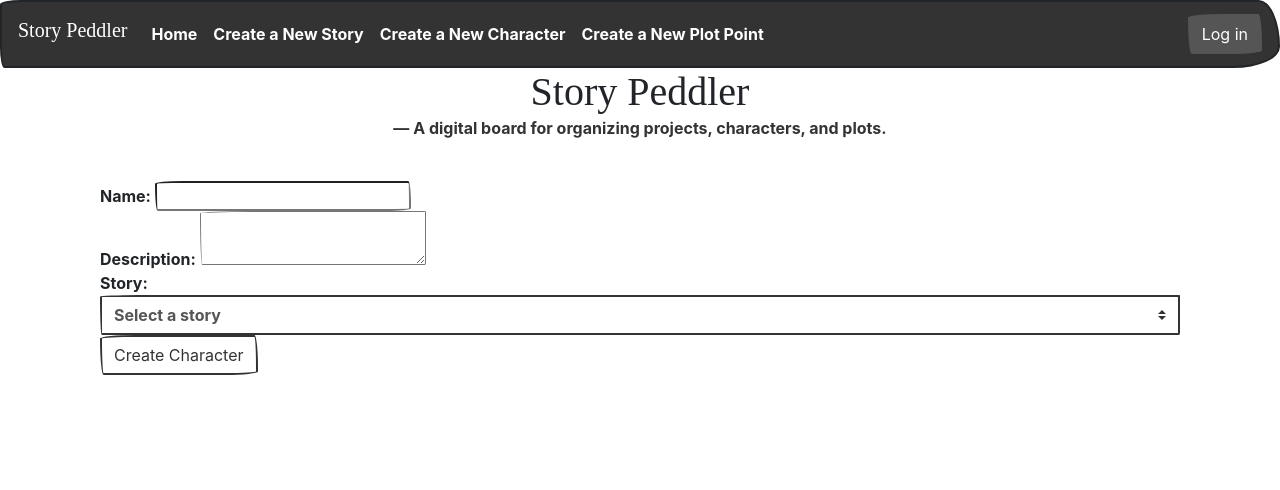
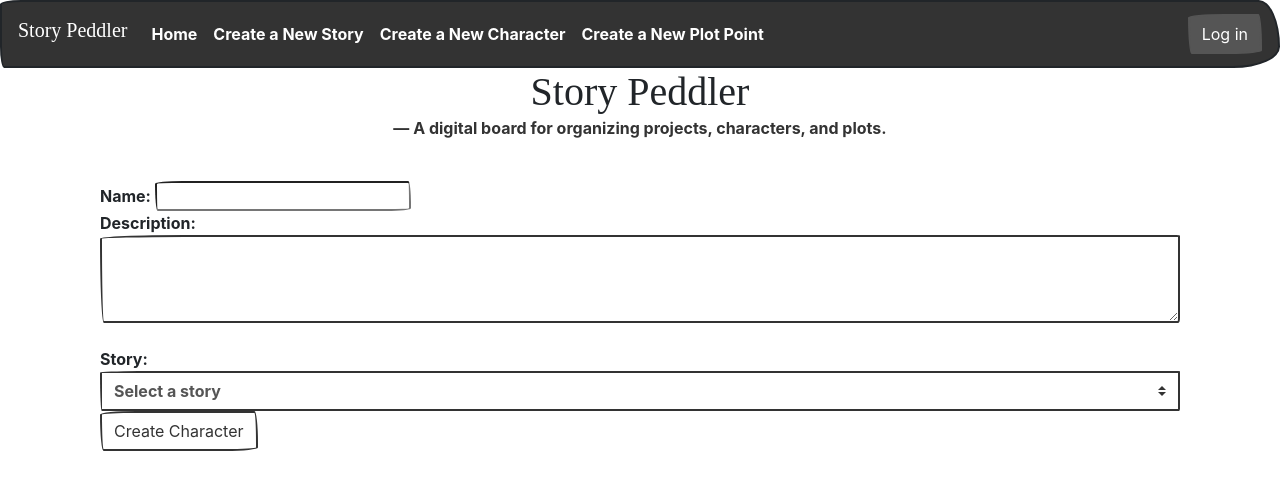
Before and after one commit to sebastianspiegel/story-peddler-react, a React (Create React App) app: page /characters/new in a window 1280 px wide. Shown: the top 490 px of the page. Built offline with nearby package versions, Linux system fonts and the light colour scheme; a web font is replaced by a local one.

Commit message:
add value attribute to new character form

```diff
--- a/src/components/NewCharacterForm.js
+++ b/src/components/NewCharacterForm.js
@@ -1,14 +1,83 @@
-export default function NewCharacter(props) {
+import React from "react";
+import { Redirect } from "react-router";
+
+export default class NewCharacter extends React.Component {
+
+    state = {
+        name: '',
+        description: '',
+        story: '',
+        errors: ''
+    }
+
+    handleChange = (e) => {
+        const {name, value} = e.target
+        this.setState({
+            [name]: value
+        })
+    }
+
+    handleSubmit = (e) => {
+        e.preventDefault()
+        const {name, description, story_id} = this.state
+
+        let characterInfo = {
+            story: {
+                name: name,
+                description: description,
+                story_id: story_id
+            }
+        }
+
+        const configObj = {
+            method: 'POST',
+            headers: {
+                "Content-Type": "application/json",
+                Accept: "application/json"
+            },
+            body: JSON.stringify(characterInfo)
+        }
+        console.log(characterInfo)
+        console.log(configObj)
+
+        fetch(`http://localhost:3001/characters`, configObj)
+        .then(resp => resp.json())
+        .then(json => {
+            console.log(json)
+            if (json.success){
+                this.setRedirect()
+            } else {
+                alert(json.message)
+            }
+        })
+    }
+
+    setRedirect = () => {
+        this.setState({
+            ...this.state,
+            redirect: true
+        })
+    }
+
+    renderRedirect = () => {
+        if (this.state.redirect) {
+          return <Redirect to='/' />
+        }
+    }
+
+    render(){
         return(
             <div className="new-form">
-            <form onSubmit={props.handleSubmit}>
-                Name: <input type="text" name="name" onChange={props.handleChange} /><br/>
-                Description: <textarea name="desc" onChange={props.handleChange} rows="2"/><br/>
-                Story: <select class="custom-select" name="story">
-                    <option selected="">Select a story</option>
+                {this.renderRedirect()}
+                <form onSubmit={this.handleSubmit}>
+                    Name: <input type="text" value={this.state.name} onChange={this.handleChange} /><br/>
+                    Description: <textarea className="form-control" value={this.state.description} onChange={this.handleChange} rows="3"/><br/>
+                    Story: <select className="custom-select" name="story" value={this.state.story_id}>
+                        <option defaultValue="">Select a story</option>
                     </select><br/>
                     <input className="btn btn-outline-primary" type="submit" value="Create Character" />
                 </form>
             </div>
         )
     }
+}
```
Lines whose indentation alone changed are shown as unchanged.
